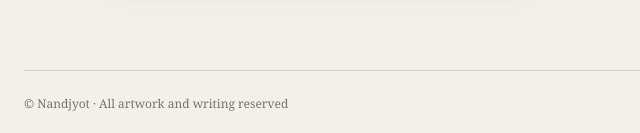
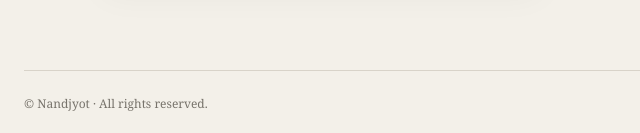
Before and after one commit to pathakpranav01/wall-of-nandjyot, a plain HTML site: page index.html in a window 1280 px wide. Shown: the part 7289-7422 px from the top of the page, 0-640 px from the left. Drawn offline with Linux system fonts and the light colour scheme; a web font is replaced by a local one.

Commit message:
Updated the copyright line
Also replaced the Aarti pic with my original work.

```diff
--- a/index.html
+++ b/index.html
@@ -48,7 +48,7 @@
   <article class="piece" data-kind="words"><button class="art-button" aria-label="Open Marathi poem in a sunlit room"><img src="assets/sunlit-room-poem.png" loading="lazy" decoding="async" alt="Marathi poem in a warm sunlit room with a small plant" fetchpriority="low"></button></article>
 </main>
 
-<footer>© Nandjyot · All artwork and writing reserved</footer>
+<footer>© Nandjyot · All rights reserved.</footer>
 <div id="viewer" class="viewer" hidden aria-hidden="true" role="dialog" aria-modal="true" aria-label="Artwork viewer">
   <button id="close" class="close" aria-label="Close artwork">×</button>
   <div class="viewer-copyright" aria-hidden="true">© Nandjyot</div>
```
Also changed, not shown: 1 other file.
